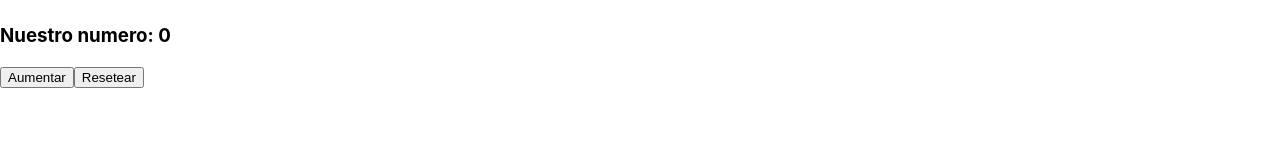
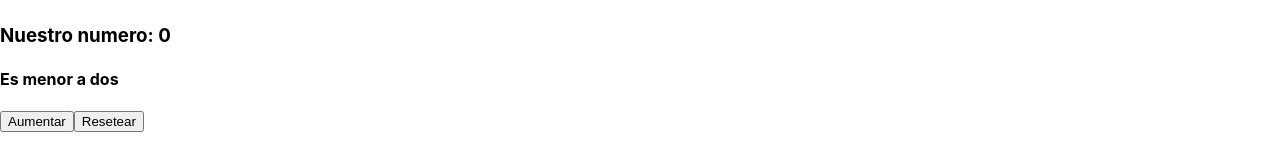
Before and after one commit to jcanelonmobdev/prueba-react, a React (Create React App) app in the folder my-app/: page / in a window 1280 px wide. Shown: the part 620-779 px from the top of the page. Built offline with nearby package versions, Linux system fonts and the light colour scheme.

Commit message:
Clase 26 Operador ternario

```diff
--- a/my-app/src/components/Contador.jsx
+++ b/my-app/src/components/Contador.jsx
@@ -8,6 +8,11 @@ const Contador = () => {
         <div>
             <h2>Contador</h2>
             <h3>Nuestro numero: { contador }</h3>
+            <h4>
+                {
+                    contador > 2 ? 'NO es mayor a 2' : 'Es menor a dos'
+                }
+            </h4>
             <button onClick= { () =>  setContador(contador + 1)} > Aumentar </button>
             <button onClick= { () =>  setContador(0)} > Resetear </button>
         </div>
```
